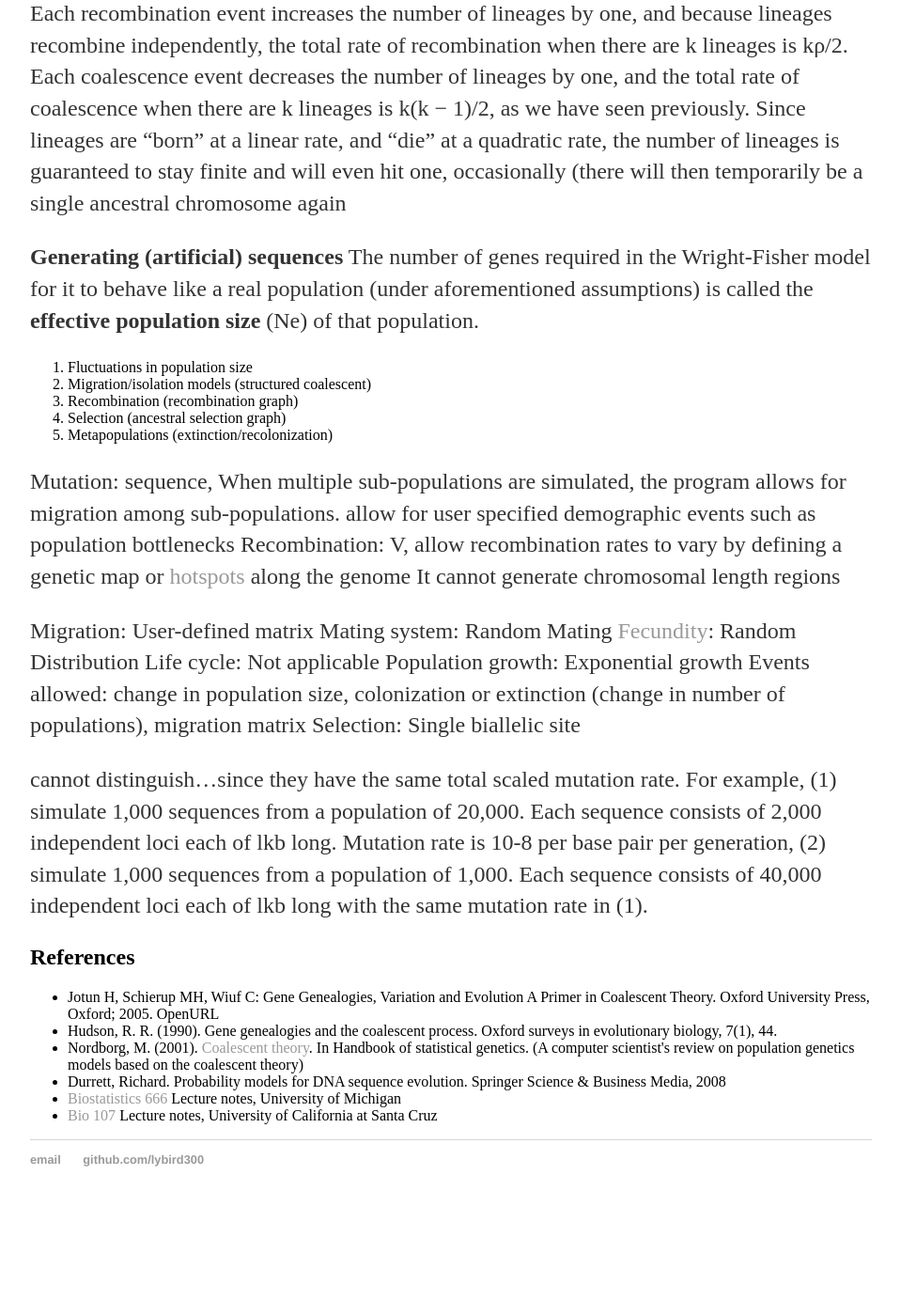
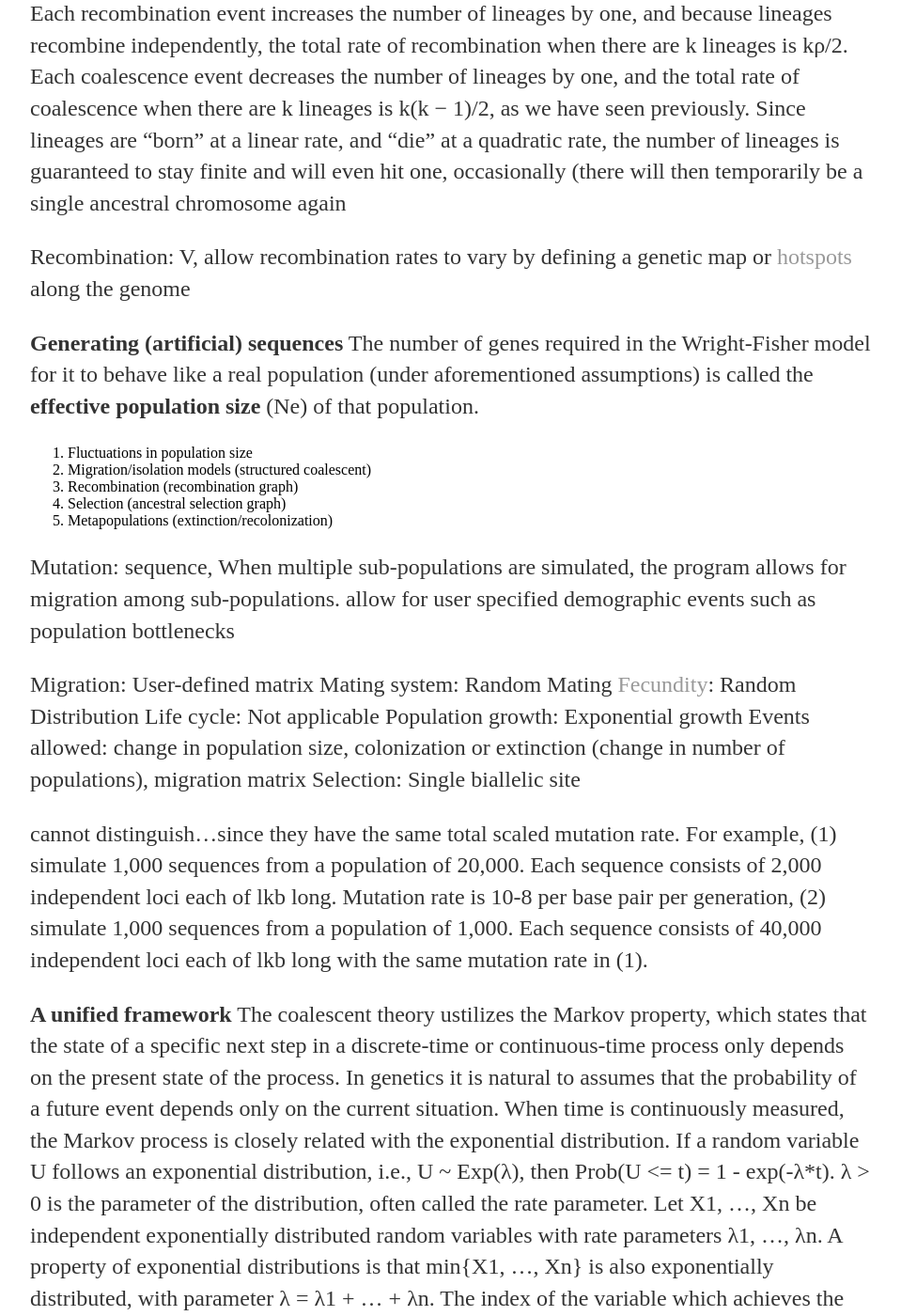
Before and after one commit to lybird300/lybird300.github.io, a Jekyll site: the page built from _posts/2015-04-02-coalescent.md, in a window 1280 px wide and 1400 px high, scrolled down 6177 px. Shown: the whole window at 94% size, without its empty margins (160-1119 px from the left). Built offline with Jekyll 4.4.1, drawn with Linux system fonts in a browser that asks for light colours; before the commit the page ends 7478 px from its top, so only the background shows below that; some of the changed text lies outside the part shown.

Commit message:
Update 2015-04-02-coalescent.md

```diff
--- a/_posts/2015-04-02-coalescent.md
+++ b/_posts/2015-04-02-coalescent.md
@@ -65,7 +65,7 @@
 <ul>
 <li>Ttot | : total evolutionary time available, represented by the total branch lengths of a genealogy. We can compute it by summing over the product of each coalescent interval T(k) (see above) and the number of lineages sharing that interval k: <br/><img alt="ETtot" src="https://cloud.githubusercontent.com/assets/5496192/7070529/9819a4a0-dead-11e4-8dad-3fe8d0803b9d.png"/></li>
 <li>μ | mutation_rate (input param)*length(input param): mutation rate per sequence per generation (sometimes mutation rate is provided as per base pair (bp), which is a common measure of sequence length)</li>
-<li>S | : the number of segregating sites, i.e., the number of DNA sequence positions where some pair of sequences (in the sample) differ. We can think of it as the total number of mutations imposed on the entire genealogy. In the infinite-sites model, the expected number of segregating sites for a diploid sample is:<br/><img alt="ES" src="https://cloud.githubusercontent.com/assets/5496192/7075088/5e9e7faa-decd-11e4-8143-8c6a864beaee.png"/></li>
+<li>S | : the number of segregating sites, i.e., the number of DNA sequence positions where some pair of sequences (in the sample) differ. We can think of it as the total number of mutations imposed on the entire genealogy. In the infinite-sites model, the expected number of segregating sites for a diploid sample is:<br/><img alt="ES" src="https://cloud.githubusercontent.com/assets/5496192/7075088/5e9e7faa-decd-11e4-8143-8c6a864beaee.png"/> (θ is often called the scaled mutation rate)</li>
 </ul>
 <b>Algorithm 2</b>: adding mutations to the generated genealogy
 <p>Conditional on the genealogical tree, mutations are randomly placed on the branches. The number of mutations on each branch follows a Poisson distribution with mean equal to the product of mutation rate per base pair, length of DNA sequence, and the length of genealogy tree branch (in the unit of 2N). (Note: the mean of <a href="http://en.wikipedia.org/wiki/Poisson_distribution">Poisson distribution</a> is equal to its defining param λ)</p>
@@ -80,6 +80,8 @@
 Recombination is the major process that breaks down the associations between SNPs. It is unclear whether haplotype block boundaries are due to recombination hotspots, or are simply the result of recombination events that happened to occur there. If the blocks are due to hotspots, then perhaps they will be common across populations. If the blocks are due to regular recombination events, then populations may or may not share them, depending on how long ago the recombination events occurred. When large chromosomal regions are examined, the regions with high association have less recombination and less genetic variation.
 
 Each recombination event increases the number of lineages by one, and because lineages recombine independently, the total rate of recombination when there are k lineages is kρ/2. Each coalescence event decreases the number of lineages by one, and the total rate of coalescence when there are k lineages is k(k − 1)/2, as we have seen previously. Since lineages are “born” at a linear rate, and “die” at a quadratic rate, the number of lineages is guaranteed to stay finite and will even hit one, occasionally (there will then temporarily be a single ancestral chromosome again
+
+Recombination: V, allow recombination rates to vary by defining a genetic map or <a href="http://en.wikipedia.org/wiki/Recombination_hotspot">hotspots</a> along the genome
 
 <b>Generating (artificial) sequences</b>
 The number of genes required in the Wright-Fisher model for it to behave like a real population (under aforementioned assumptions) is called the <b>effective population size</b> (Ne) of that population.
@@ -97,8 +99,6 @@
 
 Mutation: sequence, When multiple sub-populations are simulated, the program allows for migration among sub-populations.
 allow for user specified demographic events such as population bottlenecks
-Recombination: V, allow recombination rates to vary by defining a genetic map or <a href="http://en.wikipedia.org/wiki/Recombination_hotspot">hotspots</a> along the genome
-It cannot generate chromosomal length regions
 
 Migration: User-defined matrix
 Mating system: Random Mating
@@ -112,6 +112,10 @@
 
 
 
+<b>A unified framework</b>
+The coalescent theory ustilizes the Markov property, which states that the state of a specific next step in a discrete-time or continuous-time process only depends on the present state of the process. In genetics it is natural to assumes that the probability of a future event depends only on the current situation. When time is continuously measured, the Markov process is closely related with the exponential distribution. If a random variable U follows an exponential distribution, i.e., U ~ Exp(λ), then Prob(U <= t) = 1 - exp(-λ*t). λ > 0 is the parameter of the distribution, often called the rate parameter. Let X1, ..., Xn be independent exponentially distributed random variables with rate parameters λ1, ..., λn. A property of exponential distributions is that min{X1, ..., Xn} is also exponentially distributed, with parameter λ = λ1 + ... + λn. The index of the variable which achieves the minimum is distributed according to the law Prob(Xk=min{X1, ..., Xn}) = λk/(λ1 + ... + λn).
+
+This property is important for constructing a unified framework
 
 
 
```
